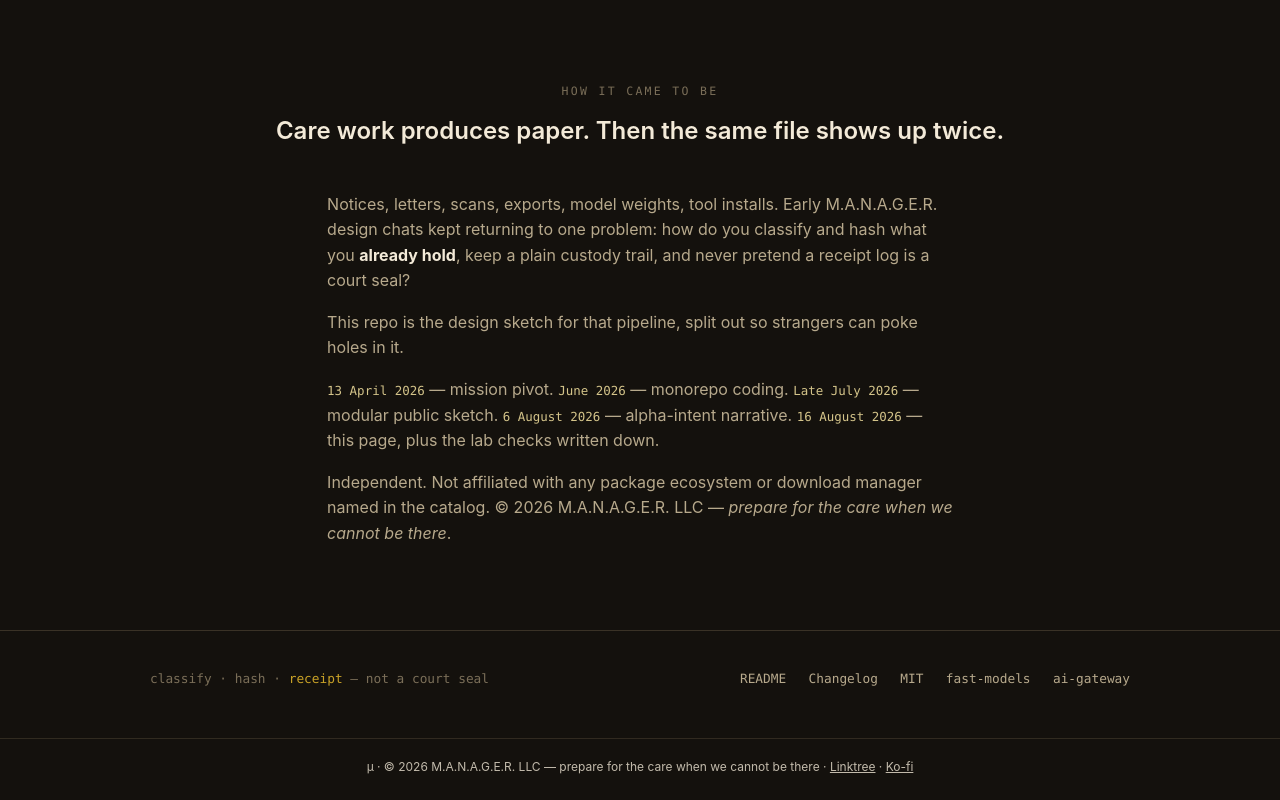
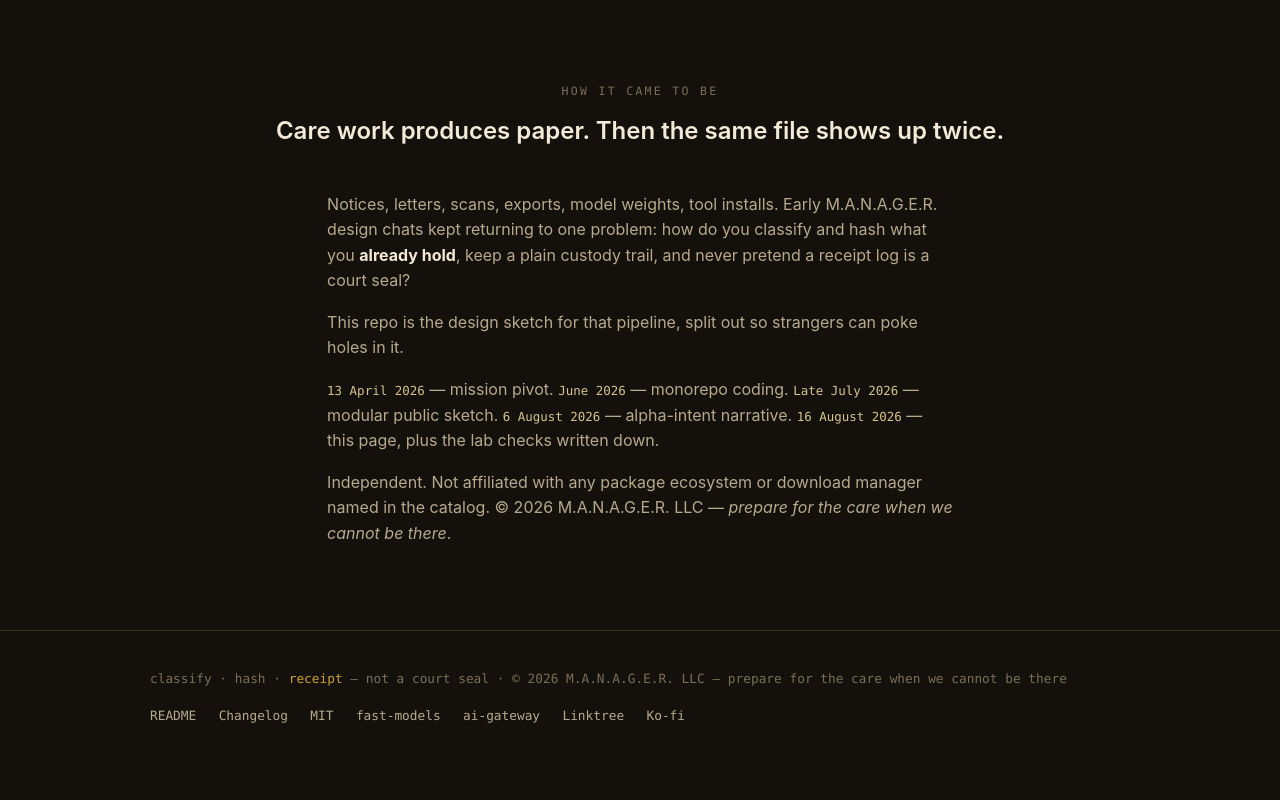
Before and after one commit to the1truedan/johnny-appleseed-chipper, a plain HTML site: page docs/index.html in a window 1280 px wide. Shown: the part 5154-5954 px from the top of the page. After the commit the page ends 5928 px from the top, so only its background shows below. Drawn offline with Linux system fonts and the light colour scheme.

Commit message:
Footer: one footer per page (µ line + © 2026 M.A.N.A.G.E.R. LLC + prepare for the care when we cannot be there + Linktree · Ko-fi)
Co-Authored-By: Claude Opus 5.5 <noreply@anthropic.com>

```diff
--- a/docs/index.html
+++ b/docs/index.html
@@ -352,13 +352,16 @@ verified = IngestionEngine().verify(batch)</pre>
 
 <footer>
   <div class="footer-inner">
-    <span class="mu-mark">classify · hash · <span>receipt</span> — not a court seal</span>
+    <span class="mu-mark">classify · hash · <span>receipt</span> — not a court seal · © 2026 M.A.N.A.G.E.R. LLC — prepare for the care when we cannot be there</span>
     <nav class="footer-links">
       <a href="https://github.com/the1truedan/johnny-appleseed-chipper/blob/main/README.md">README</a>
       <a href="https://github.com/the1truedan/johnny-appleseed-chipper/blob/main/CHANGELOG.md">Changelog</a>
       <a href="https://github.com/the1truedan/johnny-appleseed-chipper/blob/main/LICENSE">MIT</a>
       <a href="https://the1truedan.github.io/fast-models/">fast-models</a>
       <a href="https://the1truedan.github.io/ai-gateway/">ai-gateway</a>
+
+      <a href="https://linktr.ee/the1truedan">Linktree</a>
+      <a href="https://ko-fi.com/the1truedan">Ko-fi</a>
     </nav>
   </div>
 </footer>
@@ -410,6 +413,5 @@ verified = IngestionEngine().verify(batch)</pre>
   requestAnimationFrame(frame);
 })();
 </script>
-<!-- manager-footer:start --><footer class="mgr-universal" style="text-align:center;font-size:12px;opacity:.78;padding:18px 12px 24px;line-height:1.6">µ · © 2026 M.A.N.A.G.E.R. LLC — prepare for the care when we cannot be there · <a href="https://linktr.ee/the1truedan" style="color:inherit">Linktree</a> · <a href="https://ko-fi.com/the1truedan" style="color:inherit">Ko-fi</a></footer><!-- manager-footer:end -->
 </body>
 </html>
```
